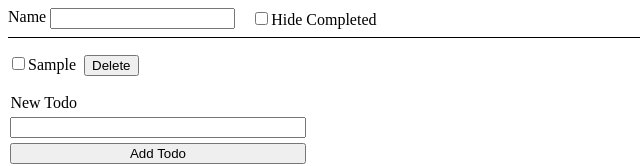
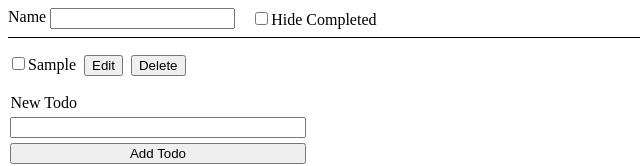
Before and after one commit to Hamm01/testing-reactPRoject, a React (Vite) app: page / in a window 1280 px wide. Both pictures are taken after typing "Sample" into the empty fields and a click on the button "Add Todo". Shown: the top 166 px of the page, without its empty margins (0-640 px from the left). Built offline with nearby package versions, Linux system fonts and the light colour scheme.

Commit message:
Edit form added, updateTodoName is used to update , added the function , and passed in context

```diff
--- a/src/App.jsx
+++ b/src/App.jsx
@@ -32,6 +32,14 @@
       }
       return todo
       })
+    case ACTIONS.UPDATE :
+      return todos.map((todo) => {
+        if(todo.id === payload.id){
+          return { ...todo, name: payload.name}
+        }
+        return todo
+      })
+     return todos.map()
     case ACTIONS.DELETE :
       return todos.filter(todo => todo.id != payload.id)
     default :
@@ -72,6 +80,9 @@
     dispatch({type: ACTIONS.TOGGLE, payload:{id: todoId,completed }})
 
   }
+  function updateTodoName(id, name){
+    dispatch({type: ACTIONS.UPDATE, payload:{id, name}})
+  }
 
   function deleteTodo(todoId) {
     dispatch({type:ACTIONS.DELETE , payload: { id: todoId}})
@@ -83,7 +94,9 @@
       {todos : filteredTodos,
       addNewTodo,
       toggleTodo,
-      deleteTodo,}
+      deleteTodo,
+      updateTodoName,
+    }
     }>
       <TodoFilterForm
       name={filterName}
--- a/src/TodoItem.jsx
+++ b/src/TodoItem.jsx
@@ -1,23 +1,43 @@
-import { useContext } from "react"
+import { useContext, useRef, useState } from "react"
 import { TodoContext } from "./App"
 
 export function TodoItem({ id, name, completed }) {
+  const nameRef = useRef()
+   const { toggleTodo, deleteTodo ,updateTodoName} = useContext(TodoContext)
+   const [isEditing, setIsEditing] = useState(false)
+    function handleSubmit(e){
+    e.preventDefault()
+    if(nameRef.current.value === "") return
+    updateTodoName(id, nameRef.current.value)
+    setIsEditing(false)
+    }
 
-   const { toggleTodo, deleteTodo} = useContext(TodoContext)
     return (
       <li className="list-item">
-        <label className="list-item-label">
+        {isEditing ?
+        (
+         <form onSubmit={handleSubmit}>
+          <input autoFocus type="text" ref={nameRef} />
+          <button type="submit">Save</button>
+         </form>
+          )
+         : (
+         <>
+         <label className="list-item-label">
           <input
             checked={completed}
             type="checkbox"
             data-list-item-checkbox
             onChange={e => toggleTodo(id, e.target.checked)}
           />
-          <span data-list-item-text>{name}</span>
+         <span data-list-item-text>{name}</span>
         </label>
+        <button data-button-edit onClick={() => setIsEditing(true) }>Edit</button>
         <button onClick={() => deleteTodo(id)} data-button-delete>
           Delete
         </button>
+         </>
+        )}
       </li>
     )
   }
```
